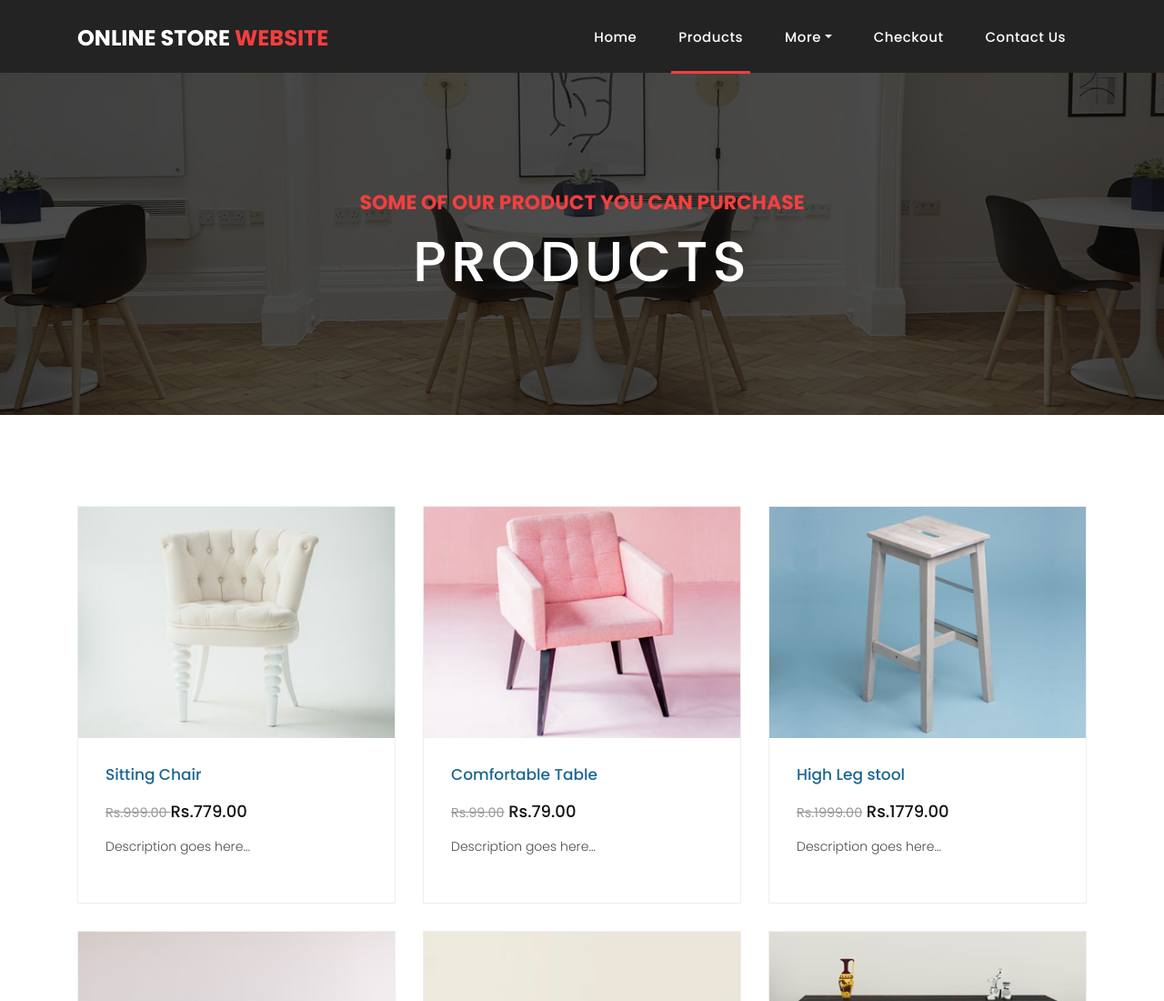
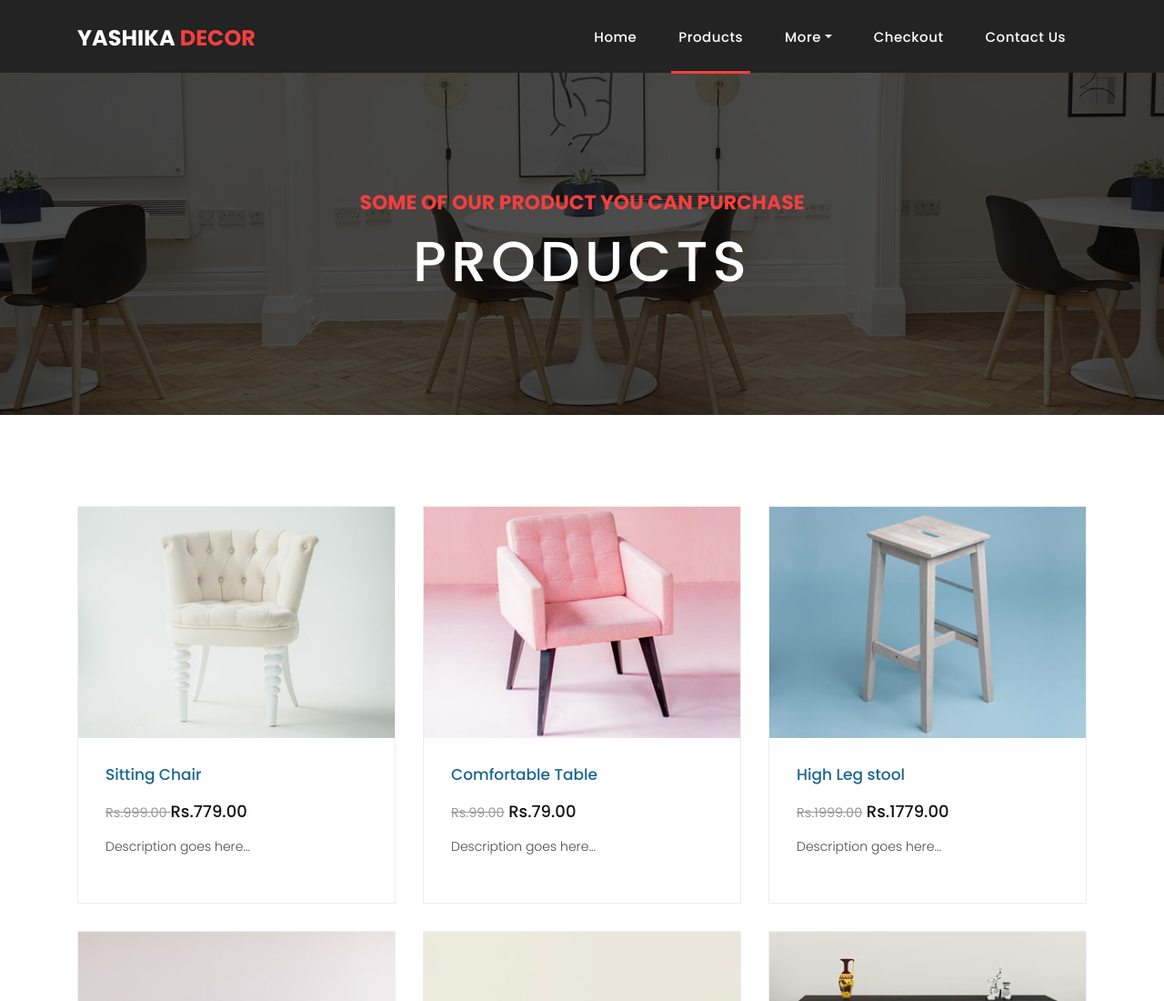
Before and after one commit to yashikadecor/yashikadecor.github.io, a plain HTML site: page products.html in a window 1280 px wide. Shown: the top 1100 px of the page at 91% size. Drawn offline with Linux system fonts and the light colour scheme.

Commit message:
product page updated

```diff
--- a/products.html
+++ b/products.html
@@ -41,7 +41,7 @@
     <nav class="navbar navbar-expand-lg">
       <div class="container">
         <a class="navbar-brand" href="index.html">
-          <h2>Online Store <em>Website</em></h2>
+          <h2>YASHIKA <em>DECOR</em></h2>
         </a>
         <button class="navbar-toggler" type="button" data-toggle="collapse" data-target="#navbarResponsive"
           aria-controls="navbarResponsive" aria-expanded="false" aria-label="Toggle navigation">
```
